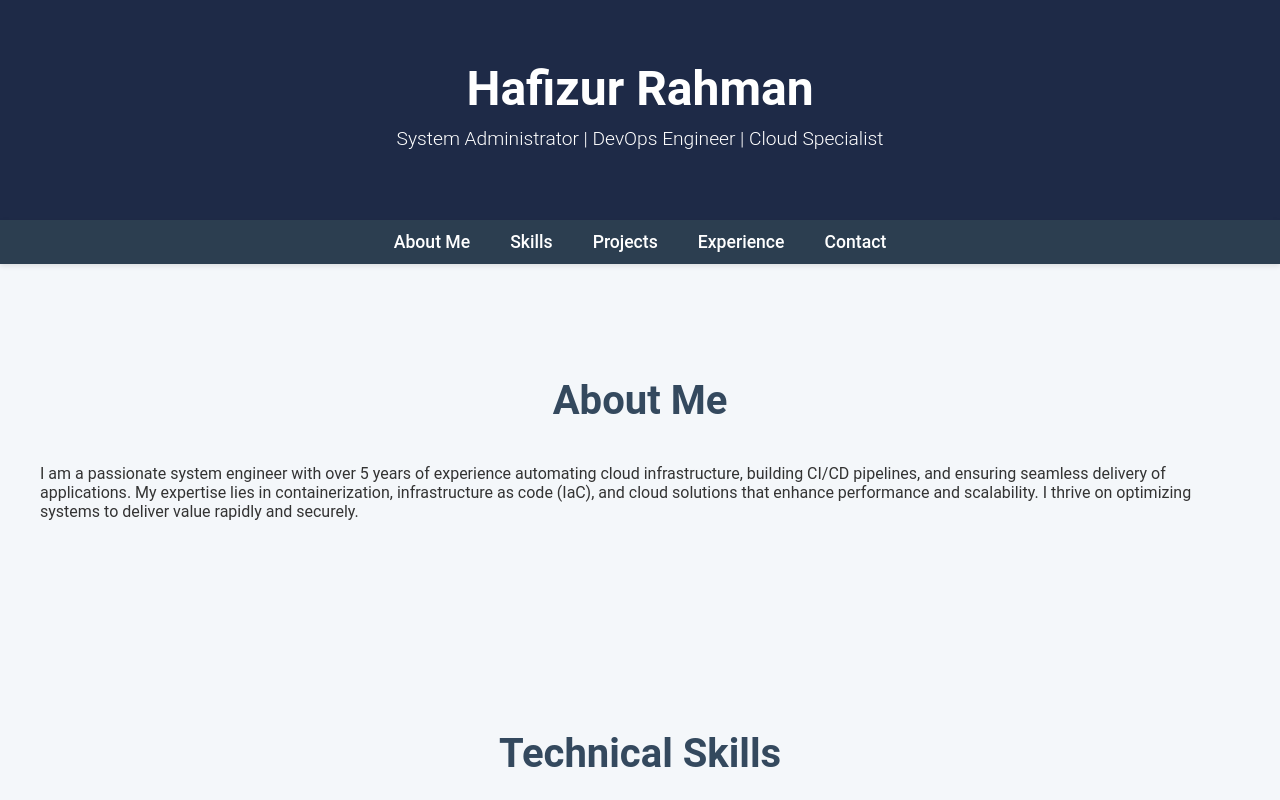
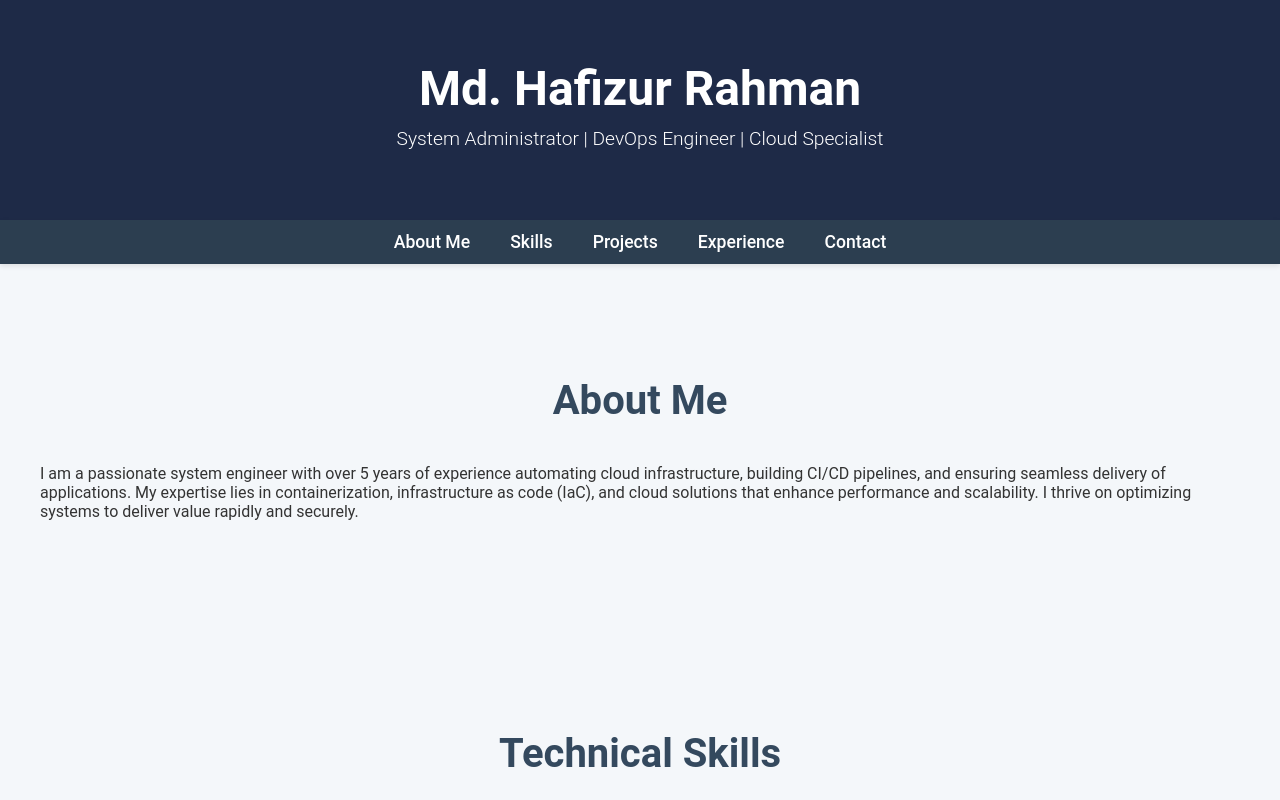
Before and after one commit to hafizsum/jenkins-cicd, a plain HTML site: page index.html in a window 1280 px wide. Shown: the top 800 px of the page. Drawn offline with Linux system fonts and the light colour scheme.

Commit message:
index.html

```diff
--- a/index.html
+++ b/index.html
@@ -188,7 +188,7 @@
 
     <!-- Header Section -->
     <header>
-        <h1>Hafizur Rahman</h1>
+        <h1>Md. Hafizur Rahman</h1>
         <p>System Administrator | DevOps Engineer | Cloud Specialist</p>
     </header>
 
```
